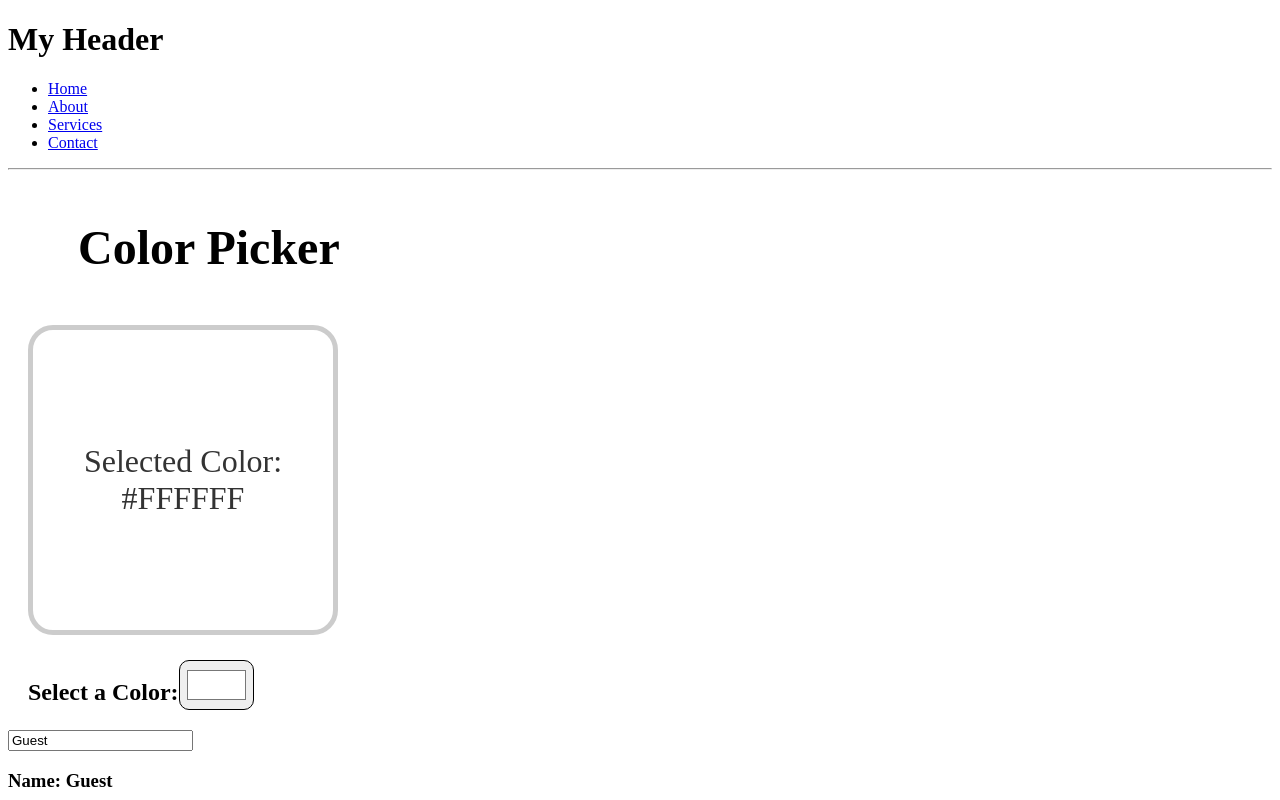
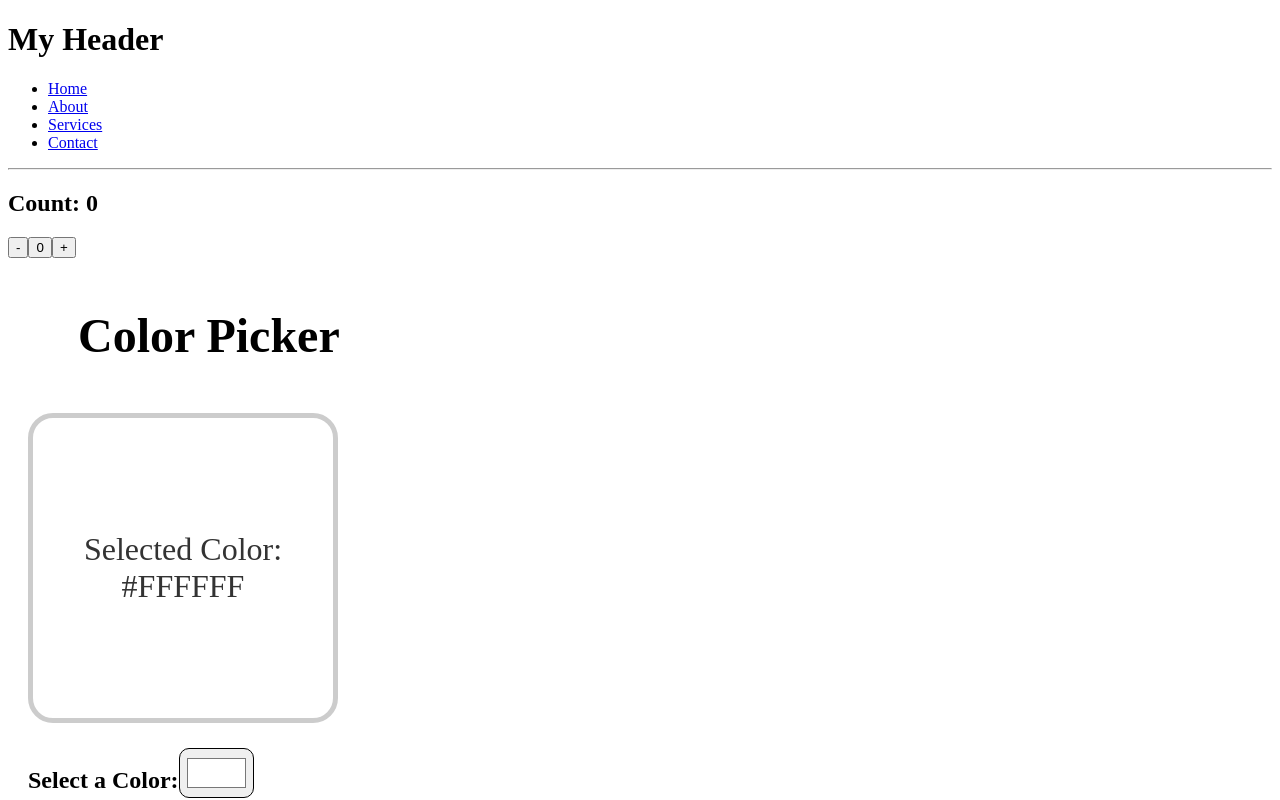
Before and after one commit to Piwoksn/React-Js-2, a React (Vite) app in the folder my-react-app/: page / in a window 1280 px wide. Shown: the top 800 px of the page. Built offline with nearby package versions, Linux system fonts and the light colour scheme.

Commit message:
just applied the setState Update function by adding my arrow function to my useState function

```diff
--- a/my-react-app/src/App.jsx
+++ b/my-react-app/src/App.jsx
@@ -12,6 +12,7 @@ import MyComponent from "./myComponent";
 import Counter from "./Counter";
 import OnChangeEvent from "./Onchanged";
 import ColorPicker from "./ColorPicker";
+import UpdaterFunction from "./UpdaterFunction";
 
 function App() {
   const fruits = [
@@ -33,7 +34,7 @@ function App() {
       {/* we use fragments to be able to show more than one components */}
 
       <Header />
-
+      <UpdaterFunction />
       <ColorPicker />
 
       <OnChangeEvent />
--- /dev/null
+++ b/my-react-app/src/UpdaterFunction.jsx
@@ -0,0 +1,18 @@
+import React, { useState } from "react";
+function UpdaterFunction() {
+  const [count, setCount] = useState(0);
+  const plus = () => setCount((c) => c + 1);
+  const minus = () => setCount((c) => c - 1);
+  const reset = () => setCount(0);
+  //   return
+  return (
+    <>
+      <h2>Count: {count}</h2>
+      <button onClick={minus}>-</button>
+      <button onClick={reset}>0</button>
+      <button onClick={plus}>+</button>
+    </>
+  );
+}
+
+export default UpdaterFunction;
```
